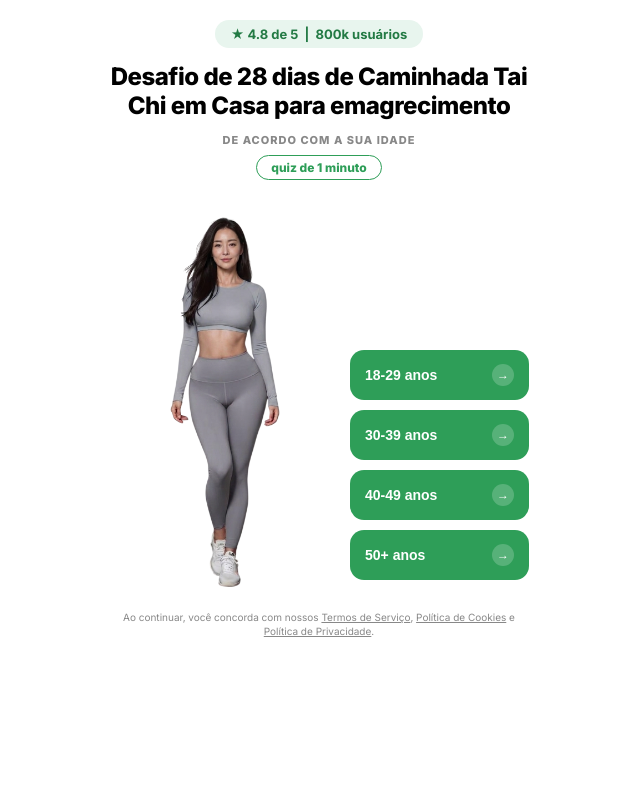
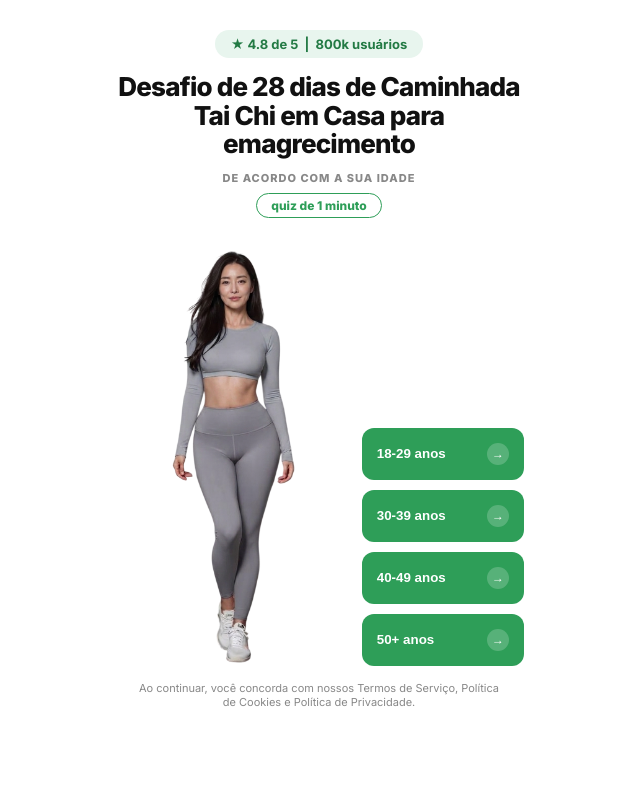
Before and after one commit to allysonfel/clubfit-app, a Flask app: page / in a window 1280 px wide. Shown: the whole page, without its empty margins (321-961 px from the left). Run offline with Flask 3, Linux system fonts and the light colour scheme.

Commit message:
update 12:33

```diff
--- a/templates/index.html
+++ b/templates/index.html
@@ -3,117 +3,111 @@
 <head>
     <meta charset="UTF-8">
     <meta name="viewport" content="width=device-width, initial-scale=1.0, maximum-scale=1.0, user-scalable=no">
-    <title>ClubFit - Desafio 28 dias Tai Chi</title>
-    <!-- Usando Inter, que é a fonte padrão de apps modernos -->
-    <link href="https://fonts.googleapis.com/css2?family=Inter:wght@400;600;700;800&display=swap" rel="stylesheet">
+    <title>ClubFit - Sofia Lee</title>
+    <link href="https://fonts.googleapis.com/css2?family=Inter:wght@400;700;800&display=swap" rel="stylesheet">
     <style>
         *, *::before, *::after { box-sizing: border-box; margin: 0; padding: 0; }
 
         :root {
             --green: #2E9E58;
-            --green-dark: #237A44;
             --green-light: #E8F5EE;
-            --text: #1A1A1A;
+            --text: #111111;
             --text-muted: #888;
-            --radius: 14px;
+            --radius: 16px;
         }
 
         body {
             font-family: 'Inter', -apple-system, sans-serif;
             background: #fff;
             color: var(--text);
-            min-height: 100vh;
+            height: 100vh;
+            overflow: hidden; /* Impede o scroll da página toda */
             display: flex;
             justify-content: center;
         }
 
-        .app-shell { width: 100%; max-width: 450px; display: flex; flex-direction: column; }
+        /* Container principal ocupa a tela toda */
+        .app-shell {
+            width: 100%;
+            max-width: 450px;
+            height: 100vh;
+            position: relative;
+            display: flex;
+            flex-direction: column;
+        }
 
-        .step { display: none; flex-direction: column; min-height: 100vh; animation: fadeIn 0.3s ease; }
+        /* Configuração de cada tela para fixar o botão embaixo */
+        .step {
+            display: none;
+            flex-direction: column;
+            height: 100%;
+            width: 100%;
+            padding: 20px;
+            animation: fadeIn 0.3s ease;
+        }
         .step.active { display: flex; }
 
         @keyframes fadeIn { from { opacity: 0; } to { opacity: 1; } }
 
-        /* Títulos Padrão Bold */
+        /* Área de conteúdo que empurra o botão para baixo */
+        .content-area {
+            flex: 1; /* Ocupa todo o espaço disponível no meio */
+            display: flex;
+            flex-direction: column;
+            justify-content: center; /* Centraliza o conteúdo verticalmente */
+            align-items: center;
+            text-align: center;
+        }
+
+        /* Títulos Padrão Bold como no concorrente */
         h1, h2, h3 {
             font-weight: 800;
-            text-align: center;
-            letter-spacing: -0.5px;
-            color: #000;
+            font-size: 26px;
+            line-height: 1.1;
+            letter-spacing: -0.8px;
+            margin-bottom: 12px;
         }
 
-        /* ── STEP 1 ── */
-        #step-1 { padding: 20px 15px; text-align: center; align-items: center; }
+        /* ── STEP 1: LANDING ── */
+        #step-1 .content-area { justify-content: flex-start; padding-top: 10px; }
+        .rating-badge { background: var(--green-light); color: #237A44; border-radius: 100px; padding: 6px 16px; font-size: 13px; font-weight: 700; margin-bottom: 15px; }
+        .hero-layout { display: flex; align-items: flex-end; gap: 10px; width: 100%; margin-top: 10px; }
+        .hero-img { width: 58%; object-fit: contain; }
+        .age-options { flex: 1; display: flex; flex-direction: column; gap: 10px; }
+        .age-btn { background: var(--green); color: #fff; border: none; border-radius: 12px; padding: 15px; font-weight: 700; display: flex; justify-content: space-between; align-items: center; cursor: pointer; }
+        .arrow-circle { background: rgba(255,255,255,0.2); width: 22px; height: 22px; border-radius: 50%; display: flex; align-items: center; justify-content: center; font-size: 12px; }
 
-        /* Centralizado */
-        .rating-badge {
-            display: inline-flex;
-            align-items: center;
-            gap: 6px;
-            background: var(--green-light);
-            color: var(--green-dark);
-            border-radius: 100px;
-            padding: 6px 16px;
-            font-size: 13px;
-            font-weight: 700;
-            margin: 0 auto 15px auto;
+        /* ── STEP 2: SOCIAL PROOF ── */
+        .social-img-main { width: 90%; margin-bottom: 25px; }
+        .badge-800k { width: 80%; margin-bottom: 15px; }
+
+        /* ── STEP 3: BOAS-VINDAS ── */
+        #step-3 { padding: 0; } /* Remove padding para a imagem colar no topo */
+        #step-3 .content-area { justify-content: flex-start; }
+        .welcome-hero-img { width: 100%; border-radius: 0 0 40px 40px; margin-bottom: 25px; max-height: 50vh; object-fit: cover; }
+        #step-3 h2 { padding: 0 25px; }
+        #step-3 .desc { font-size: 15px; color: #555; line-height: 1.6; padding: 0 25px; }
+
+        /* ── RODAPÉ FIXO PARA O BOTÃO ── */
+        .footer-action {
+            padding: 20px 0 30px; /* Garante que o botão não cole na borda do celular */
+            width: 100%;
         }
 
-        #step-1 h1 { font-size: 24px; line-height: 1.2; margin-bottom: 12px; width: 100%; }
-
-        .hero-layout { display: flex; align-items: flex-end; gap: 10px; margin-top: 15px; width: 100%; }
-        .hero-img { width: 55%; object-fit: contain; max-height: 380px; }
-        .age-options { flex: 1; display: flex; flex-direction: column; gap: 10px; padding-bottom: 10px; }
-
-        .age-btn {
-            display: flex;
-            align-items: center;
-            justify-content: space-between;
-            background: var(--green);
-            color: #fff;
-            border: none;
-            border-radius: var(--radius);
-            padding: 14px 15px;
-            font-weight: 700;
-            cursor: pointer;
-            width: 100%;
-            font-size: 14px;
-        }
-        .arrow-circle { width: 22px; height: 22px; background: rgba(255,255,255,0.2); border-radius: 50%; display: flex; align-items: center; justify-content: center; font-size: 12px; }
-
-        .footer-note { font-size: 10px; color: var(--text-muted); margin-top: 20px; line-height: 1.4; padding: 0 10px; }
-
-        /* ── STEP 2 ── */
-        #step-2 { padding: 40px 20px; text-align: center; align-items: center; justify-content: center; }
-        .social-img-main { width: 100%; max-width: 320px; margin-bottom: 20px; }
-        .badge-800k { width: 100%; max-width: 280px; margin-bottom: 15px; }
-
-        /* ── STEP 3 ── */
-        #step-3 { text-align: center; }
-        /* Ajustado para caber na tela */
-        .welcome-hero-img {
-            width: 100%;
-            max-height: 45vh; /* Limita a altura a 45% da tela */
-            border-radius: 0 0 40px 40px;
-            margin-bottom: 20px;
-            object-fit: cover;
-        }
-        #step-3 h2 { font-size: 22px; padding: 0 20px; margin-bottom: 12px; }
-        #step-3 .desc { font-size: 14px; color: #555; line-height: 1.5; padding: 0 25px; margin-bottom: 25px; }
-
-        /* Botão Geral */
         .btn-primary {
             background: var(--green);
             color: white;
             border: none;
-            padding: 18px;
+            padding: 20px;
             border-radius: 15px;
             font-size: 18px;
             font-weight: 800;
-            width: calc(100% - 40px);
-            margin: 0 auto;
+            width: 100%;
             cursor: pointer;
+            box-shadow: 0 4px 15px rgba(46, 158, 88, 0.2);
         }
+
+        .footer-note { font-size: 11px; color: var(--text-muted); text-align: center; margin-top: 15px; padding: 0 20px; }
     </style>
 </head>
 <body>
@@ -121,9 +115,10 @@
 
     <!-- TELA 1 -->
     <div id="step-1" class="step active">
+        <div class="content-area">
             <div class="rating-badge">★ 4.8 de 5 &nbsp;|&nbsp; 800k usuários</div>
             <h1>Desafio de 28 dias de Caminhada Tai Chi em Casa para emagrecimento</h1>
-        <p style="font-size:11px; font-weight:800; color:#888; letter-spacing:1px; margin-bottom: 8px;">DE ACORDO COM A SUA IDADE</p>
+            <p style="font-size:11px; font-weight:800; color:#888; letter-spacing:1px; margin-bottom: 8px; text-transform: uppercase;">DE ACORDO COM A SUA IDADE</p>
             <span style="border:1.5px solid var(--green); color:var(--green); border-radius:20px; padding:4px 14px; font-size:12px; font-weight:800; margin-bottom:15px;">quiz de 1 minuto</span>
 
             <div class="hero-layout">
@@ -135,24 +130,32 @@
                     <button class="age-btn" onclick="goTo('step-2')">50+ anos <span class="arrow-circle">→</span></button>
                 </div>
             </div>
-
-        <p class="footer-note">Ao continuar, você concorda com nossos <u>Termos de Serviço</u>, <u>Política de Cookies</u> e <u>Política de Privacidade</u>.</p>
+            <p class="footer-note">Ao continuar, você concorda com nossos Termos de Serviço, Política de Cookies e Política de Privacidade.</p>
+        </div>
     </div>
 
     <!-- TELA 2 -->
     <div id="step-2" class="step">
-        <img src="static/img/social-proof.png" alt="Comunidade" class="social-img-main">
-        <img src="static/img/badge-users.png" alt="800,000+" class="badge-800k">
-        <p style="color:#666; font-size:15px; margin-bottom:30px;">pessoas já se juntaram a nós</p>
+        <div class="content-area">
+            <img src="static/img/social-proof.png" class="social-img-main">
+            <img src="static/img/badge-users.png" class="badge-800k">
+            <p style="color:#666; font-size:16px;">pessoas já se juntaram a nós</p>
+        </div>
+        <div class="footer-action">
             <button class="btn-primary" onclick="goTo('step-3')">Continuar</button>
         </div>
+    </div>
 
-    <!-- TELA 3 (COMPACTADA) -->
+    <!-- TELA 3 -->
     <div id="step-3" class="step">
-        <img src="static/img/welcome-sofia.png" alt="Prática" class="welcome-hero-img">
+        <div class="content-area">
+            <img src="static/img/welcome-sofia.png" class="welcome-hero-img">
             <h2>Boas-vindas à sua jornada de Caminhada Tai Chi em Casa!</h2>
             <p class="desc">Você está prestes a começar uma prática inspirada no Tai Chi para atingir sua meta de passos e equilíbrio sem sair de casa. Vamos explorar seus objetivos.</p>
+        </div>
+        <div class="footer-action">
             <button class="btn-primary" onclick="goTo('step-4')">Continuar</button>
+        </div>
     </div>
 
 </div>
```
Lines whose indentation alone changed are shown as unchanged.
